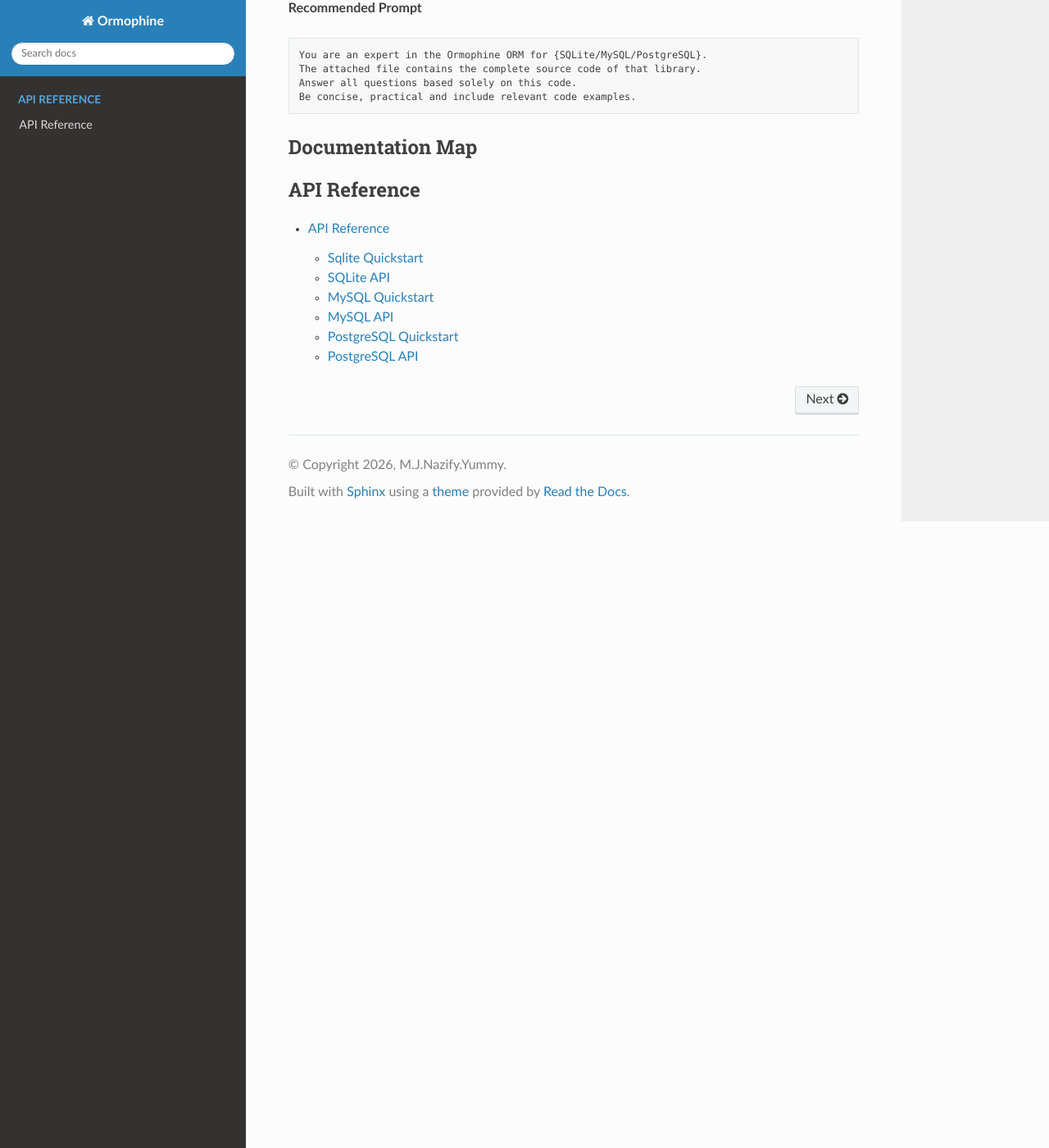
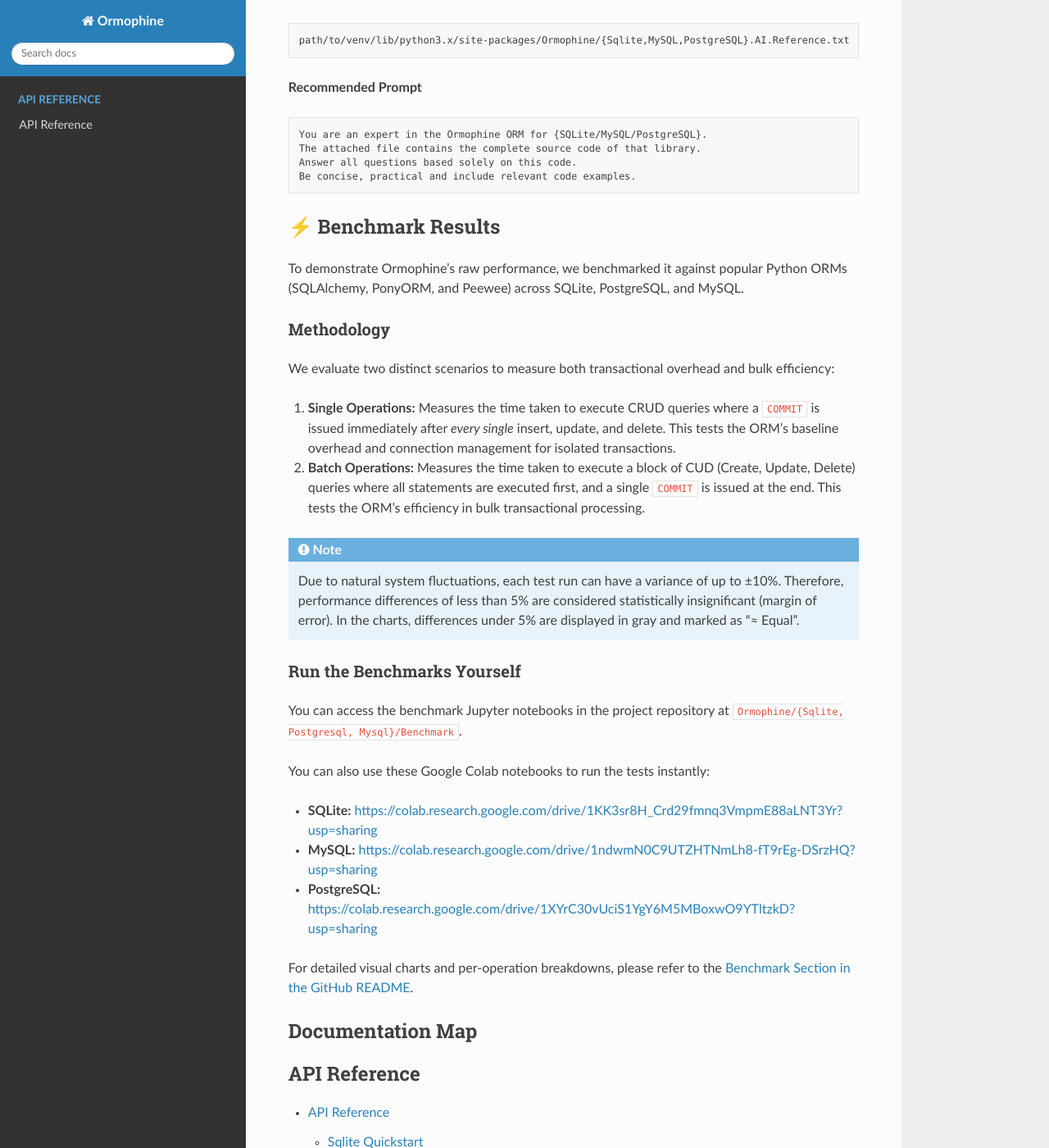
Before and after one commit to mjnazify/Ormophine, a Sphinx documentation site: the page built from docs/source/index.rst, in a window 1280 px wide and 1400 px high, scrolled down 1897 px. Shown: the whole window at 82% size. Built offline with Sphinx 7.4.7 and the Read the Docs theme 3.1.0, drawn with Linux system fonts in a browser that asks for light colours; pages that are not in the unit, such as notebooks, are missing from menus; some of the changed text lies outside the part shown.

Commit message:
Updated Readme and Index.rst
Added Benchmark results

```diff
--- a/docs/source/index.rst
+++ b/docs/source/index.rst
@@ -45,14 +45,16 @@
 Key Features
 ------------
 
-- **Thread-safe database access**: Dedicated writer queue for SQLite and connection pooling for MySQL/PostgreSQL.
-- **Optional reader-pool support**: Non-blocking read operations for high-performance workloads.
-- **Pythonic Expressions**: Overloaded Python operators and string methods (e.g., ``startswith()``, ``column[2:5]``) translate directly to SQL.
+- **Intuitive Pythonic Syntax**: Overloaded Python operators, string methods (e.g., ``startswith()``, ``column[2:5]``), and arithmetic operations translate directly to parameterized SQL.
+- **Fast & Thread-Safe**: Built on a dedicated writer queue (SQLite) and robust connection pooling (MySQL/PostgreSQL); parallel reads, serialized writes.
+- **Fault-Tolerant Connection Pools**: Automatically detects broken connections (e.g., database restarts) and seamlessly recreates them without crashing your application.
+- **Multi-Database**: One unified API across SQLite, MySQL, and PostgreSQL. Switch databases by changing your import.
+- **Dynamic Schema Mapping**: Existing tables are automatically discovered and exposed as attributes on the driver instance (e.g., ``db.users``).
 - **Fluent Schema Construction**: Build tables programmatically using ``TableStructure`` and ``DataTypes``.
-- **Dynamic Table Objects**: Existing tables are automatically discovered and exposed as attributes on the driver instance (e.g., ``db.users``).
 - **Batch Transactions**: Efficient grouped inserts and updates.
 - **Advanced Join Helpers**: Intuitive multi-table querying.
-- **Database Administration**: Built-in PRAGMA management for SQLite, and user/permission management for MySQL/PostgreSQL.
+- **Built-in DB Administration**: Built-in PRAGMA management for SQLite, user/permission management for MySQL/PostgreSQL, and maintenance tasks (like PostgreSQL ``VACUUM``).
+- **WAL Mode Support (SQLite)**: Automatic checkpointing for maximum write throughput.
 
 AI-Powered Assistance
 ---------------------
@@ -83,6 +85,33 @@
    Answer all questions based solely on this code.
    Be concise, practical and include relevant code examples.
 
+⚡ Benchmark Results
+--------------------
+
+To demonstrate Ormophine's raw performance, we benchmarked it against popular Python ORMs (SQLAlchemy, PonyORM, and Peewee) across SQLite, PostgreSQL, and MySQL.
+
+Methodology
+^^^^^^^^^^^
+We evaluate two distinct scenarios to measure both transactional overhead and bulk efficiency:
+
+1. **Single Operations:** Measures the time taken to execute CRUD queries where a ``COMMIT`` is issued immediately after *every single* insert, update, and delete. This tests the ORM's baseline overhead and connection management for isolated transactions.
+2. **Batch Operations:** Measures the time taken to execute a block of CUD (Create, Update, Delete) queries where all statements are executed first, and a single ``COMMIT`` is issued at the end. This tests the ORM's efficiency in bulk transactional processing.
+
+.. note::
+   Due to natural system fluctuations, each test run can have a variance of up to ±10%. Therefore, performance differences of less than 5% are considered statistically insignificant (margin of error). In the charts, differences under 5% are displayed in gray and marked as "≈ Equal".
+
+Run the Benchmarks Yourself
+^^^^^^^^^^^^^^^^^^^^^^^^^^^
+You can access the benchmark Jupyter notebooks in the project repository at ``Ormophine/{Sqlite, Postgresql, Mysql}/Benchmark``.
+
+You can also use these Google Colab notebooks to run the tests instantly:
+
+* **SQLite:** https://colab.research.google.com/drive/1KK3sr8H_Crd29fmnq3VmpmE88aLNT3Yr?usp=sharing
+* **MySQL:** https://colab.research.google.com/drive/1ndwmN0C9UTZHTNmLh8-fT9rEg-DSrzHQ?usp=sharing
+* **PostgreSQL:** https://colab.research.google.com/drive/1XYrC30vUciS1YgY6M5MBoxwO9YTltzkD?usp=sharing
+
+For detailed visual charts and per-operation breakdowns, please refer to the `Benchmark Section in the GitHub README <https://github.com/yourusername/ormophine#-benchmark-results>`_.
+
 Documentation Map
 -----------------
 
--- a/pyproject.toml
+++ b/pyproject.toml
@@ -4,7 +4,7 @@
 
 [project]
 name = "Ormophine"
-version = "0.7.19"
+version = "0.7.20"
 description = "A Python ORM for MySQL, PostgreSQL, and SQLite"
 readme = "README.md"
 requires-python = ">=3.10"
```
Also changed, not shown: README.md (+139 -7 lines), 3 other files.
